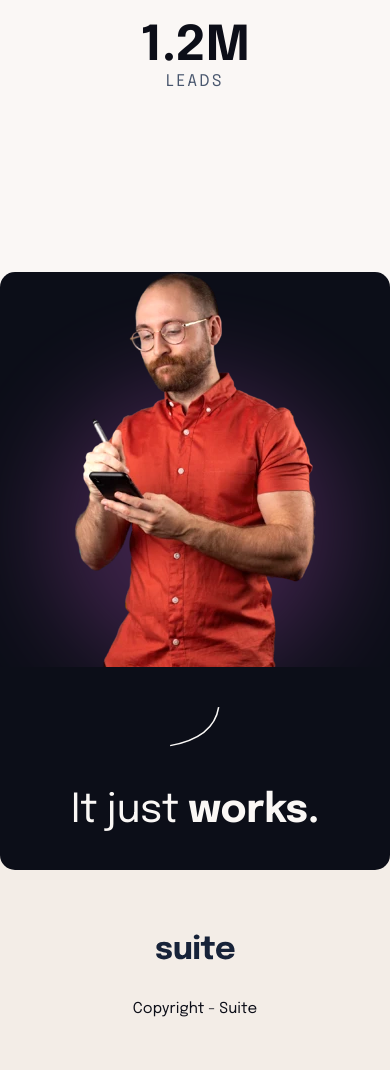
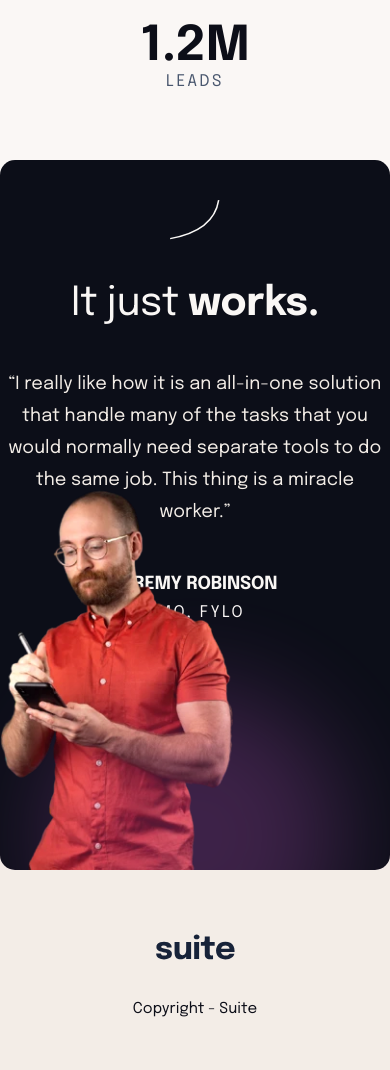
Before and after one commit to TMJSMC53/suite-landing-page, a plain HTML site: page index.html in a window 390 px wide. Shown: the part 980-2050 px from the top of the page. Drawn offline with Linux system fonts and the light colour scheme.

Commit message:
Update mobile media query and tablet media query

```diff
--- a/css/style.css
+++ b/css/style.css
@@ -297,7 +297,7 @@
   bottom: 0;
   left: 0;
   width: 100%;
-  height: 80%;
+  height: 95%;
 
   background-color: hsl(var(--clr-dark));
   border-radius: 15px;
@@ -306,7 +306,7 @@
 .feature__container {
   position: relative;
   min-height: 748px;
-  overflow-x: hidden;
+  overflow: hidden;
   z-index: 1;
   /* outline: 2px solid blue; */
 }
@@ -316,6 +316,9 @@
   flex-direction: column;
   align-items: center;
   z-index: 2;
+
+  /* position: absolute;
+  bottom: 0; */
   /* outline: 2px solid magenta; */
 }
 
@@ -324,16 +327,18 @@
   width: min(100%, 53.8rem);
   height: 39.5rem;
   overflow-y: clip;
-  /* outline: 2px solid yellow; */
+  outline: 2px solid yellow;
+  top: -15%;
+  /* z-index: 3; */
 }
 
 .feature__photo {
-  width: 100%;
-  height: 100%;
+  width: 60%;
+  /* height: 100%; */
   position: absolute;
   bottom: 0;
   left: 0;
-  z-index: 2;
+  /* z-index: 4; */
 }
 
 .feature__photo img {
@@ -576,6 +581,7 @@
     max-height: 682px;
     left: 19%;
     padding-bottom: 5.9rem;
+    overflow: hidden;
   }
 
   .feature__photo {
--- a/index.html
+++ b/index.html
@@ -70,7 +70,7 @@
       <div class="feature__container container">
         <div class="feature__bg">
           <div class="feature__content">
-            <div class="feature__img--container">
+
             <picture class="feature__photo">
               <source srcset="assets/image-jeremy-large.webp, assets/image-jeremy-large@2x.webp 2x" type="image/webp"
                 media="(min-width: 768px)">
@@ -78,11 +78,10 @@
                 media="(min-width: 1110px)">
               <source srcset="assets/image-jeremy-small.webp, assets/image-jeremy-small@2x.webp 2x" type="image/webp">
               <source srcset="assets/image-jeremy-small.png, assets/image-jeremy-small@2x.png 2x" type="image/png">
-                <img src="assets/image-jeremy-small.png" width="243" height="395"
-                  alt="Jeremy using the Suite mobile app">
+              <img src="assets/image-jeremy-small.png" width="243" height="395" alt="Jeremy using the Suite mobile app">
             </picture>
             <img src="assets/pattern-blur.svg" alt="blurred purple circle pattern" class="bg-pattern">
-            </div>
+
             <img class="feature__curved-line" src="assets/pattern-curved-line-2.svg" alt="">
             <section class="feature__text--content-box">
               <div class="feature__text-content">
```
Lines whose indentation alone changed are shown as unchanged.
